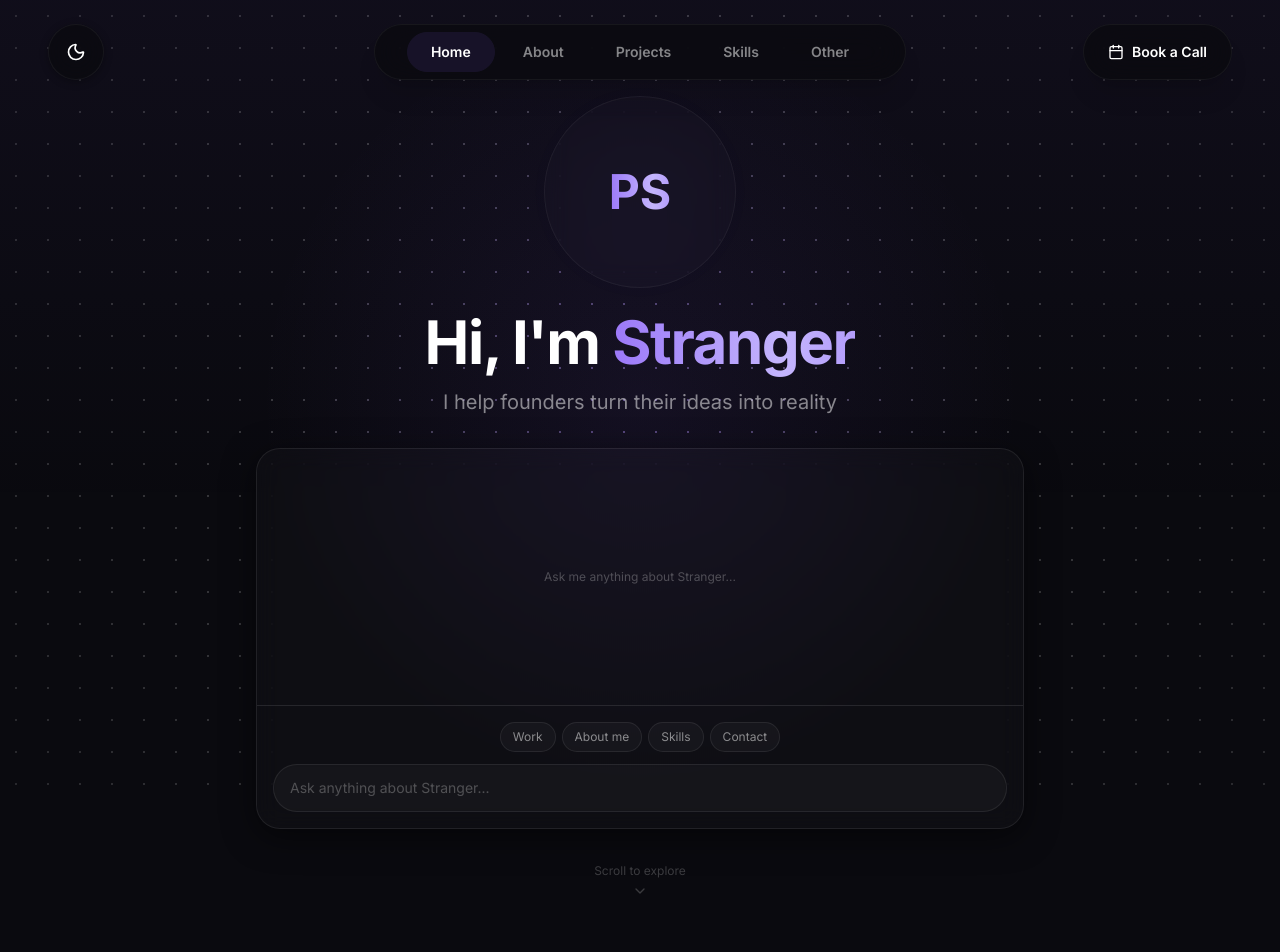
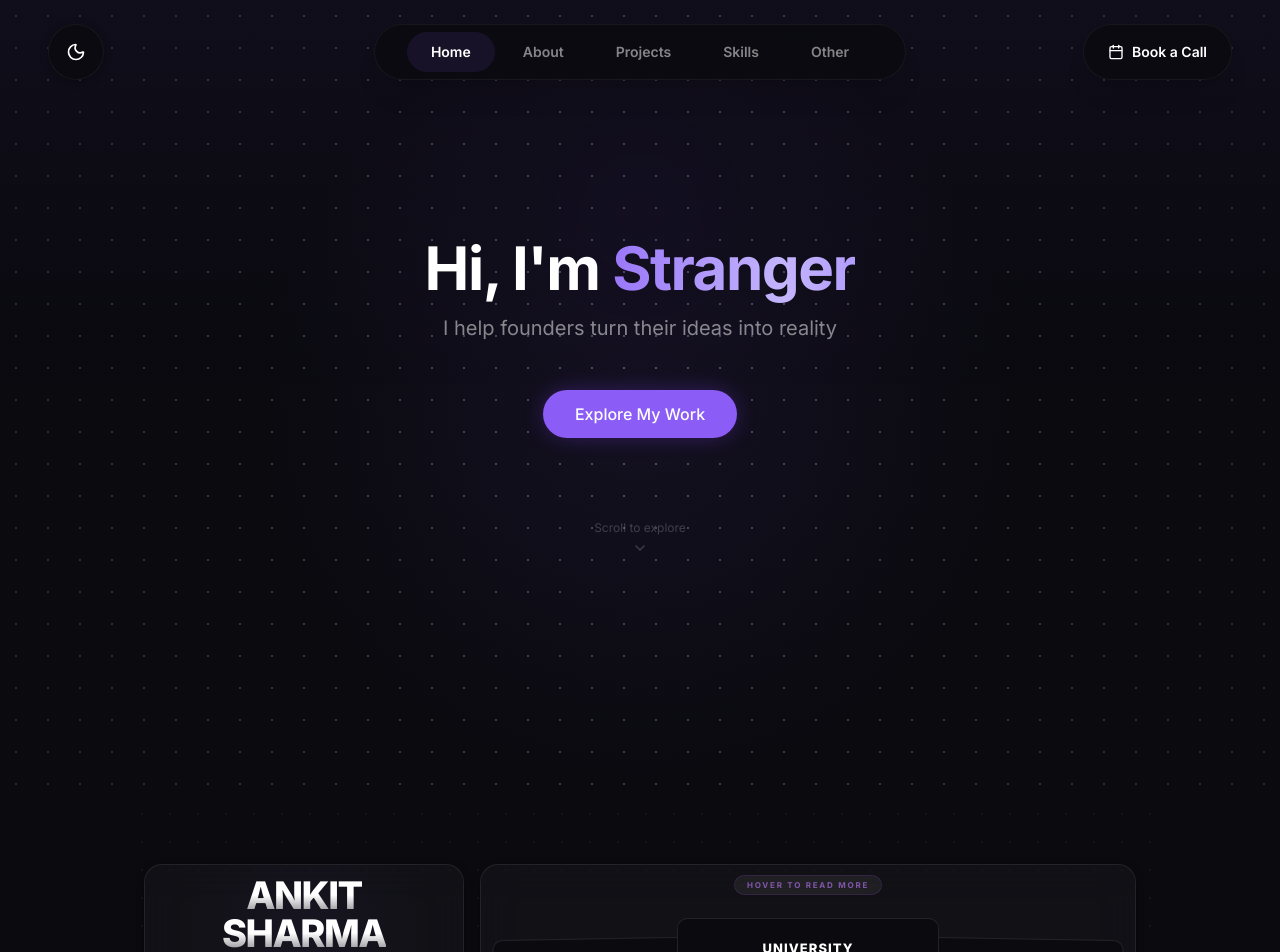
Before and after one commit to ankitsharma38/next-portfolio, a Next.js app: page / in a window 1280 px wide. Shown: the top 952 px of the page. Built offline with nearby package versions, Linux system fonts and the light colour scheme.

Commit message:
refactor: remove AI chat interface from Hero and add skill section header to SkillsGlobe

```diff
--- a/src/components/portfolio/Hero.tsx
+++ b/src/components/portfolio/Hero.tsx
@@ -1,20 +1,8 @@
 "use client";
 
-import { useState } from "react";
-import { Send, ChevronDown } from "lucide-react";
-
-const suggestions = ["Work", "About me", "Skills", "Contact"];
+import { ChevronDown } from "lucide-react";
 
 export default function Hero() {
-  const [message, setMessage] = useState("");
-
-  const handleSubmit = (e: React.FormEvent) => {
-    e.preventDefault();
-    // Handle message submission
-    console.log("Message:", message);
-    setMessage("");
-  };
-
   const scrollToAbout = () => {
     const aboutSection = document.querySelector("#about");
     if (aboutSection) {
@@ -41,13 +29,6 @@ export default function Hero() {
               <div
                 className="absolute w-32 h-32 sm:w-44 sm:h-44 rounded-full bg-accent/10 blur-[35px] -z-10 animate-pulse-glow"
               />
-              {/* Avatar container */}
-              <div className="relative w-36 h-36 sm:w-48 sm:h-48 flex items-center justify-center">
-                <div className="w-full h-full rounded-full bg-gradient-to-br from-accent/10 to-accent/20 border border-accent/20 flex items-center justify-center overflow-hidden glass">
-                  {/* Avatar placeholder with initials */}
-                  <span className="text-4xl sm:text-5xl font-bold text-gradient-shimmer">PS</span>
-                </div>
-              </div>
             </div>
           </div>
 
@@ -69,82 +50,19 @@ export default function Hero() {
           </p>
         </div>
 
-        {/* AI Chat Interface Card */}
-        <div
-          className="mt-8 backdrop-blur-xl rounded-3xl border shadow-2xl overflow-hidden glass"
-          style={{ borderColor: "var(--card-border)", boxShadow: "var(--shadow-elevation-high)" }}
-        >
-          {/* Chat Messages Area */}
-          <div
-            className="flex flex-col gap-1 overflow-y-auto scrollbar-hide h-72 sm:h-64 p-3"
+        {/* Call to Action */}
+        <div className="mt-12 flex justify-center gap-6">
+          <button
+            onClick={scrollToAbout}
+            className="px-8 py-3 rounded-full font-medium transition-all hover:scale-105 active:scale-95 cursor-pointer"
+            style={{ backgroundColor: 'var(--accent)', color: 'white', boxShadow: '0 0 20px rgba(124, 58, 237, 0.3)' }}
           >
-            <div className="flex-1 flex items-center justify-center">
-              <p
-                className="text-xs text-center"
-                style={{ color: "var(--muted)", opacity: 0.5 }}
-              >
-                Ask me anything about Stranger...
-              </p>
-            </div>
-          </div>
-
-          {/* Divider */}
-          <div className="h-px" style={{ backgroundColor: "var(--border)" }} />
-
-          {/* Input Area */}
-          <div className="p-4">
-            <div className="flex flex-col">
-              {/* Suggestion Buttons */}
-              <div className="flex flex-wrap gap-1.5 justify-center mb-3">
-                {suggestions.map((suggestion) => (
-                  <button
-                    key={suggestion}
-                    className="text-xs rounded-full border px-3 py-1.5 transition-transform disabled:opacity-50 hover:border-accent hover:text-white active:scale-95 cursor-pointer"
-                    style={{
-                      backgroundColor: "var(--card)",
-                      borderColor: "var(--card-border)",
-                      color: "var(--muted)",
-                    }}
-                  >
-                    {suggestion}
-                  </button>
-                ))}
-              </div>
-
-              {/* Input Form */}
-              <form onSubmit={handleSubmit} className="relative">
-                <div
-                  className="flex items-center gap-2 rounded-full border px-4 py-1.5"
-                  style={{
-                    backgroundColor: "var(--card)",
-                    borderColor: "var(--card-border)",
-                    boxShadow: "inset 0 1px 2px rgba(0,0,0,0.02)",
-                  }}
-                >
-                  <textarea
-                    rows={1}
-                    placeholder="Ask anything about Stranger..."
-                    value={message}
-                    onChange={(e) => setMessage(e.target.value)}
-                    className="flex-1 bg-transparent text-sm outline-none resize-none overflow-hidden py-2 leading-tight placeholder:opacity-50"
-                    style={{ color: "var(--foreground)", caretColor: "var(--accent)" }}
-                  />
-                  <button
-                    type="submit"
-                    disabled={!message.trim()}
-                    className="flex items-center justify-center w-8 h-8 rounded-full shrink-0 text-white transition-transform disabled:opacity-0 disabled:scale-90 hover:opacity-90 hover:scale-105"
-                    style={{ backgroundColor: "var(--accent)" }}
-                  >
-                    <Send className="w-4 h-4" />
-                  </button>
-                </div>
-              </form>
-            </div>
-          </div>
+            Explore My Work
+          </button>
         </div>
 
         {/* Scroll Indicator */}
-        <div className="flex justify-center mt-8">
+        <div className="flex justify-center mt-20">
           <button
             onClick={scrollToAbout}
             className="flex flex-col items-center gap-1 transition-colors cursor-pointer animate-bounce-subtle"
--- a/src/components/portfolio/SkillsGlobe.tsx
+++ b/src/components/portfolio/SkillsGlobe.tsx
@@ -168,10 +168,20 @@ const SkillsGlobe = () => {
 
   return (
     <div
-      className="relative w-full h-[600px] flex items-center justify-center cursor-grab active:cursor-grabbing perspective-1000 select-none overflow-hidden"
+      className="relative w-full min-h-[700px] flex flex-col items-center justify-center cursor-grab active:cursor-grabbing perspective-1000 select-none overflow-hidden"
       onMouseDown={handleMouseDown}
       ref={containerRef}
     >
+      {/* Title */}
+      <div className="absolute top-4 left-0 w-full text-center z-20 pointer-events-none">
+        <h2 className="text-3xl sm:text-4xl font-bold tracking-tight opacity-80" style={{ color: 'var(--foreground)' }}>
+          My <span className="text-gradient">Skills</span>
+        </h2>
+        <p className="text-sm mt-3 opacity-50 max-w-xs mx-auto" style={{ color: 'var(--muted)' }}>
+          A collection of technologies I use to build modern digital experiences
+        </p>
+      </div>
+
       {/* 3D Wireframe Mesh Backdrop */}
       <motion.div
         className="absolute w-[500px] h-[500px] pointer-events-none"
@@ -258,7 +268,7 @@ const SkillsGlobe = () => {
                 {/* Icon Container */}
                 <div className={`
                     w-8 h-8 sm:w-10 sm:h-10 flex items-center justify-center p-1
-                    transition-all duration-500 group-hover:!scale-[1.8] group-hover:!opacity-100
+                    transition-all duration-500 group-hover:scale-[1.8]! group-hover:opacity-100!
                     ${isFrontend
                         ? "scale-110 opacity-100"
                         : "opacity-40"}
@@ -281,7 +291,7 @@ const SkillsGlobe = () => {
 
                 {/* Conditional Name Display - Only if in the front */}
                 <motion.span
-                    className="mt-2 whitespace-nowrap text-[9px] font-medium tracking-widest uppercase transition-all duration-300 group-hover:!opacity-100 group-hover:scale-[1.2] origin-top px-2.5 py-0.5 rounded-full group-hover:shadow-lg"
+                    className="mt-2 whitespace-nowrap text-[9px] font-medium tracking-widest uppercase transition-all duration-300 group-hover:opacity-100! group-hover:scale-[1.2] origin-top px-2.5 py-0.5 rounded-full group-hover:shadow-lg"
                     style={{
                         opacity: nameOpacity,
                         backgroundColor: hoveredSkill === point.name ? (skillColors[point.name] || '#4B5563') : 'transparent',
```
